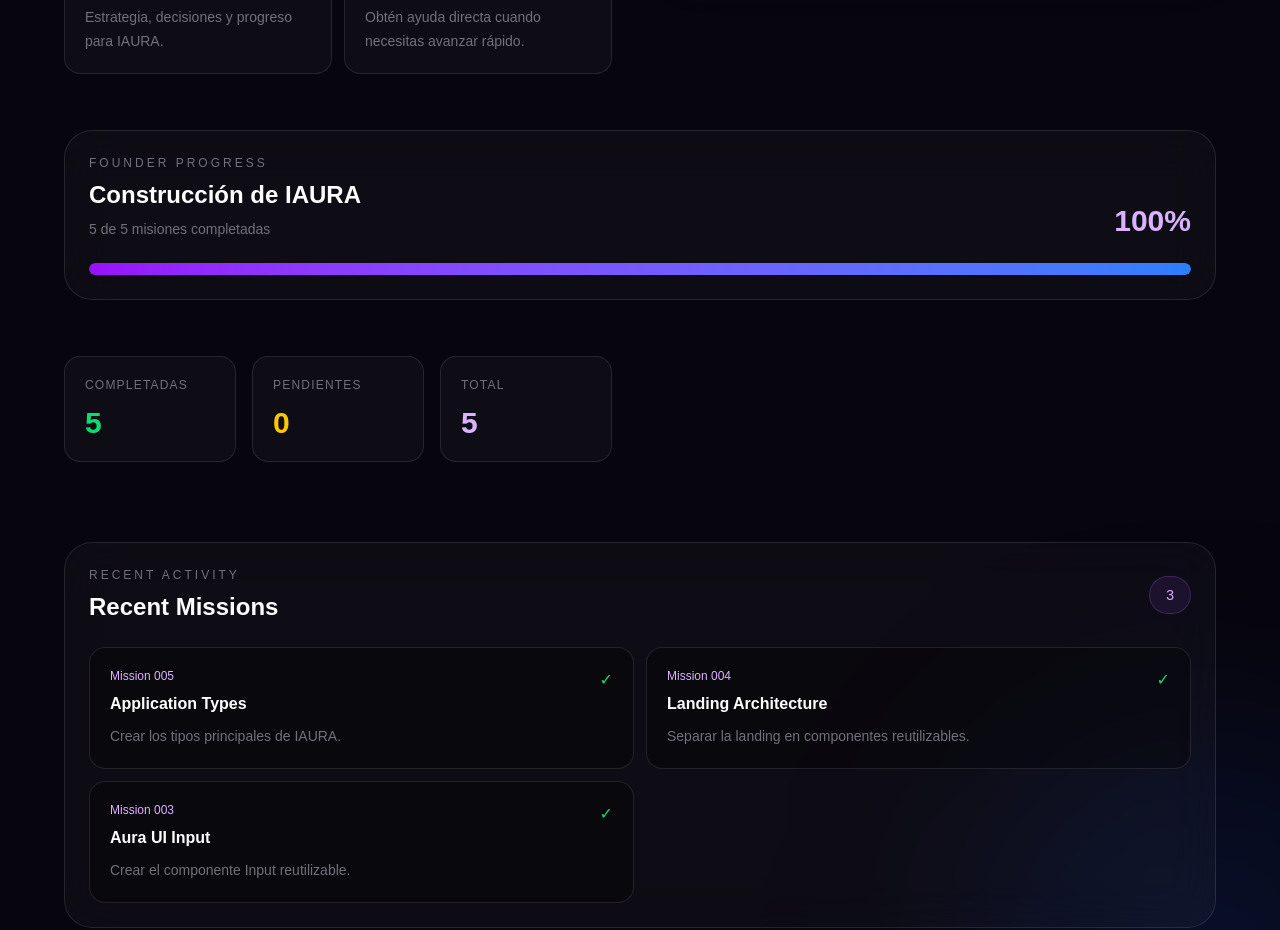
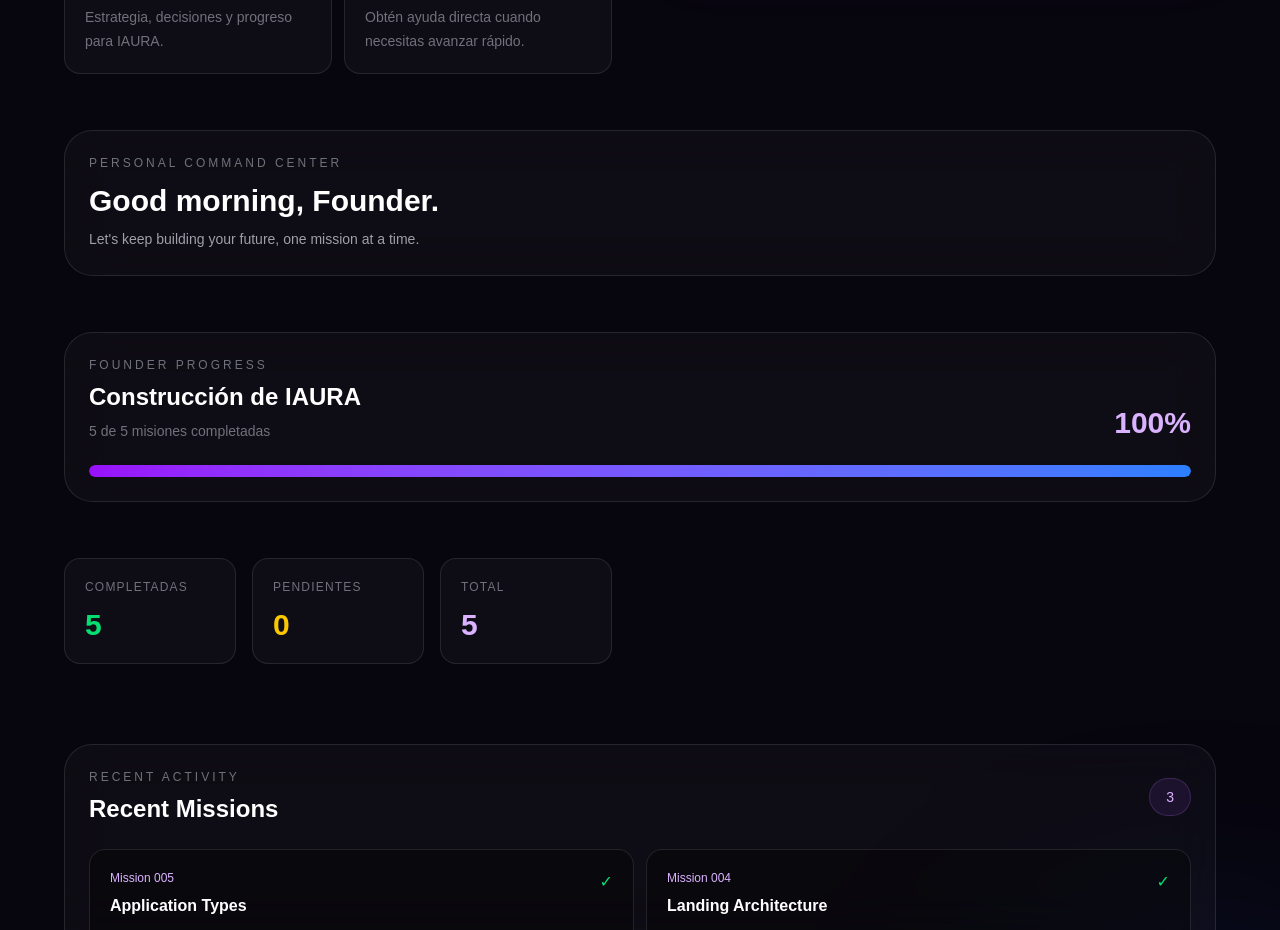
Before and after one commit to IAura-001/IAURA, a Next.js app: page / in a window 1280 px wide. Shown: the part 800-1730 px from the top of the page. Built offline with nearby package versions, Linux system fonts and the light colour scheme.

Commit message:
Mission 014 - Add dashboard greeting

```diff
--- a/app/page.tsx
+++ b/app/page.tsx
@@ -4,7 +4,7 @@ import { MISSIONS } from "@/constants/missions";
 import { useState } from "react";
 
 import { theme } from "@/config/theme";
-
+import DashboardGreeting from "@/components/sections/DashboardGreeting";
 import AssistantCard from "@/components/sections/AssistantCard";
 import Hero from "@/components/sections/Hero";
 import ModeSelector from "@/components/sections/ModeSelector";
@@ -49,6 +49,7 @@ const recentMissions = completedMissions.slice(-3).reverse();
         modeName={activeMode.name}
          modeIcon={activeMode.icon}
 />
+<DashboardGreeting name="Founder" />
 
 <ProgressSummary
   completed={completedMissions.length}
--- /dev/null
+++ b/components/sections/DashboardGreeting.tsx
@@ -0,0 +1,34 @@
+type DashboardGreetingProps = {
+  name: string;
+};
+
+export default function DashboardGreeting({
+  name,
+}: DashboardGreetingProps) {
+  const hour = new Date().getHours();
+
+  const greeting =
+    hour < 12
+      ? "Good morning"
+      : hour < 18
+        ? "Good afternoon"
+        : "Good evening";
+
+  return (
+    <div className="lg:col-span-2">
+      <div className="rounded-[28px] border border-white/10 bg-white/[0.03] p-6 backdrop-blur-xl">
+        <p className="text-xs tracking-[0.25em] text-zinc-500">
+          PERSONAL COMMAND CENTER
+        </p>
+
+        <h2 className="mt-3 text-3xl font-semibold text-white">
+          {greeting}, {name}.
+        </h2>
+
+        <p className="mt-2 text-sm leading-6 text-zinc-400">
+          Let&apos;s keep building your future, one mission at a time.
+        </p>
+      </div>
+    </div>
+  );
+}
```
